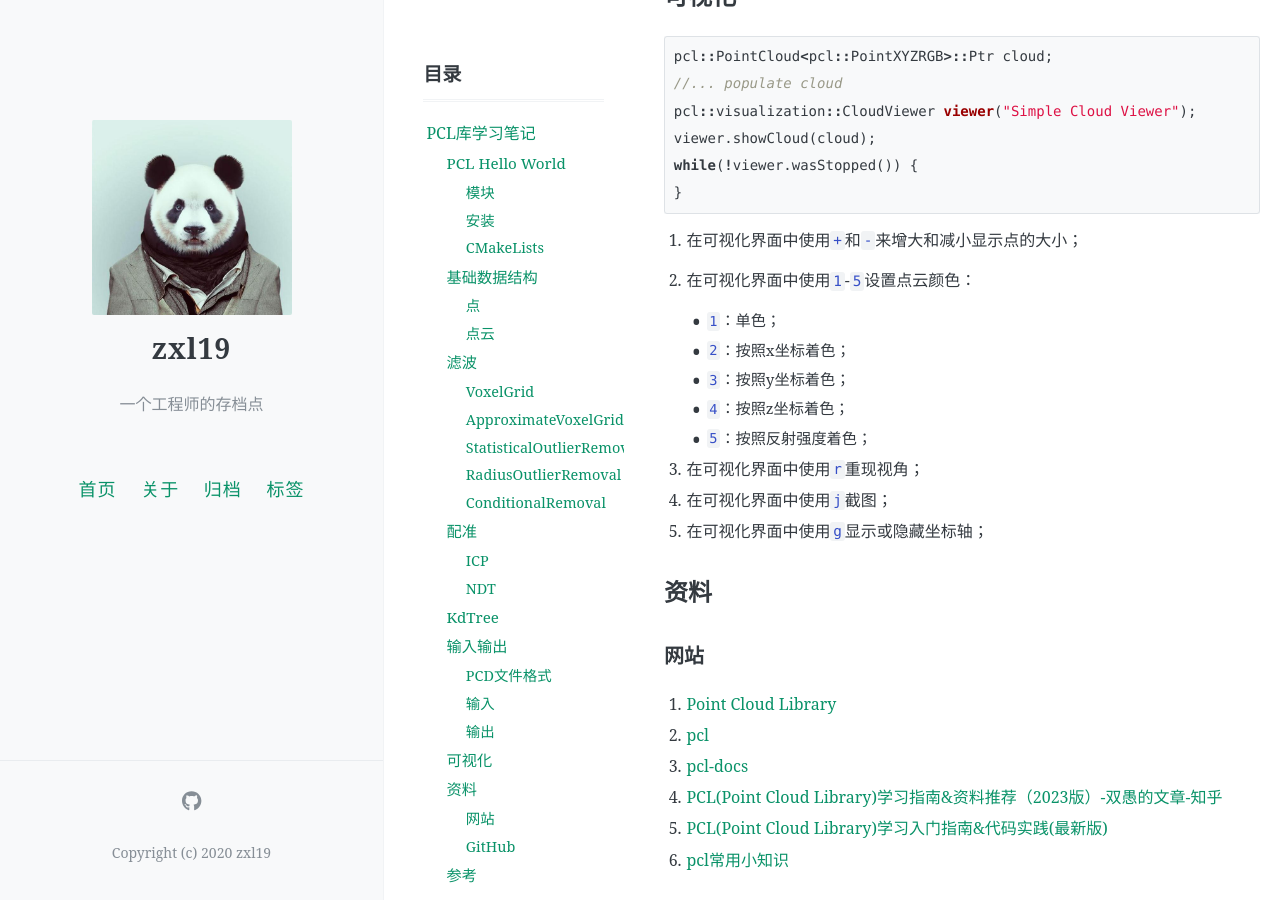
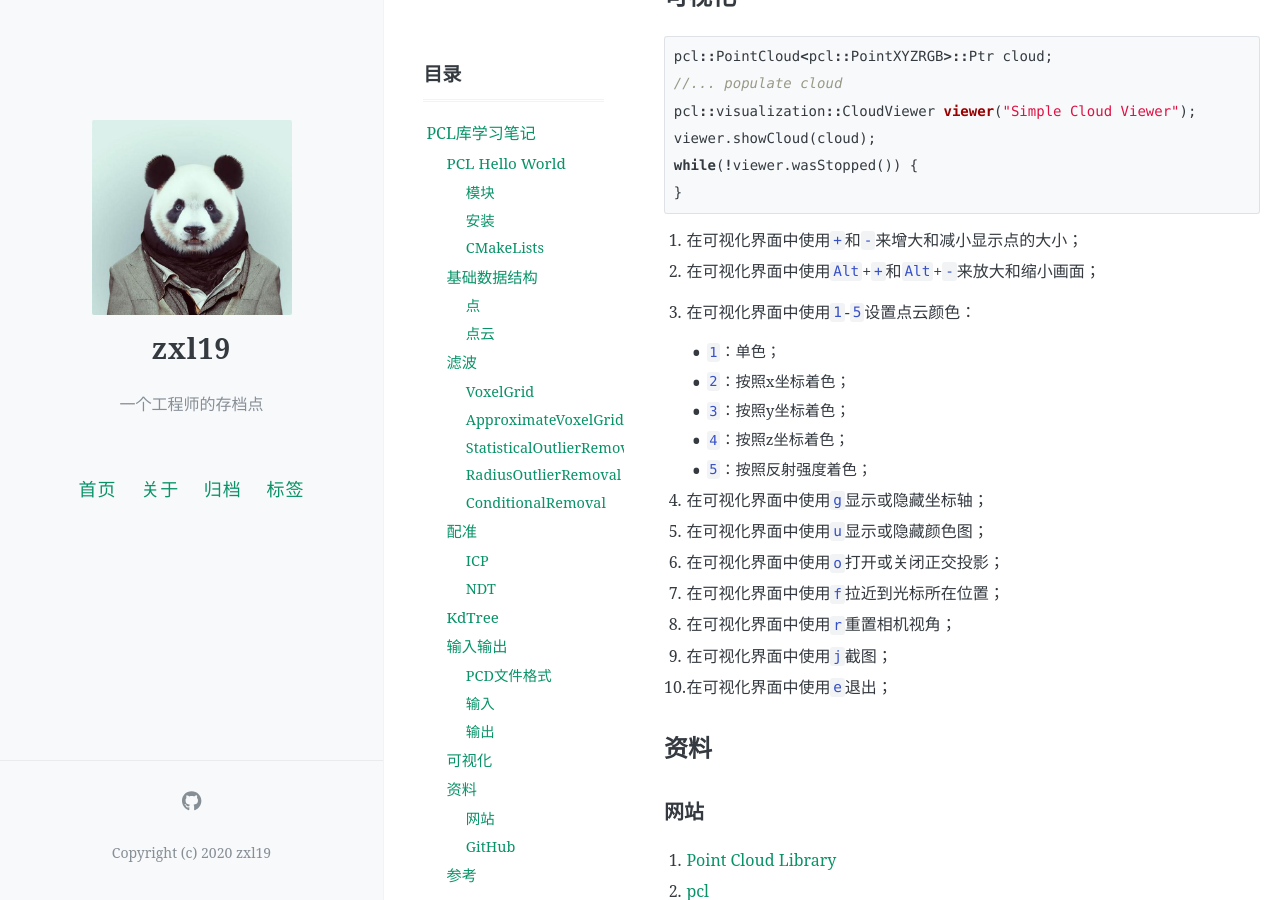
Before and after one commit to zxl19/zxl19.github.io, a Jekyll site: the page built from _posts/2021-11-28-pcl-note.md, in a window 1280 px wide and 900 px high, scrolled down 16762 px. Built offline with Jekyll 4.4.1, drawn with Linux system fonts in a browser that asks for light colours; comment, search, counter and statistics services are not loaded.

Commit message:
Update Posts modified:   _posts/.2021-09-24-wish-list.md modified:   _posts/2020-06-03-vscode-setup.md modified:   _posts/2021-05-25-slam-tool.md modified:   _posts/2021-11-28-pcl-note.md

````diff
--- a/_posts/2021-11-28-pcl-note.md
+++ b/_posts/2021-11-28-pcl-note.md
@@ -764,7 +764,8 @@ while(!viewer.wasStopped()) {
 ```
 
 1. 在可视化界面中使用`+`和`-`来增大和减小显示点的大小；
-2. 在可视化界面中使用`1`-`5`设置点云颜色：
+2. 在可视化界面中使用`Alt`+`+`和`Alt`+`-`来放大和缩小画面；
+3. 在可视化界面中使用`1`-`5`设置点云颜色：
 
     - `1`：单色；
     - `2`：按照x坐标着色；
@@ -772,9 +773,13 @@ while(!viewer.wasStopped()) {
     - `4`：按照z坐标着色；
     - `5`：按照反射强度着色；
 
-3. 在可视化界面中使用`r`重现视角；
-4. 在可视化界面中使用`j`截图；
-5. 在可视化界面中使用`g`显示或隐藏坐标轴；
+4. 在可视化界面中使用`g`显示或隐藏坐标轴；
+5. 在可视化界面中使用`u`显示或隐藏颜色图；
+6. 在可视化界面中使用`o`打开或关闭正交投影；
+7. 在可视化界面中使用`f`拉近到光标所在位置；
+8. 在可视化界面中使用`r`重置相机视角；
+9. 在可视化界面中使用`j`截图；
+10. 在可视化界面中使用`e`退出；
 
 ## 资料
 
````
Also changed, not shown: _posts/.2021-09-24-wish-list.md (+1 -1 lines), _posts/2020-06-03-vscode-setup.md (+4 -0 lines), _posts/2021-05-25-slam-tool.md (+4 -3 lines).
